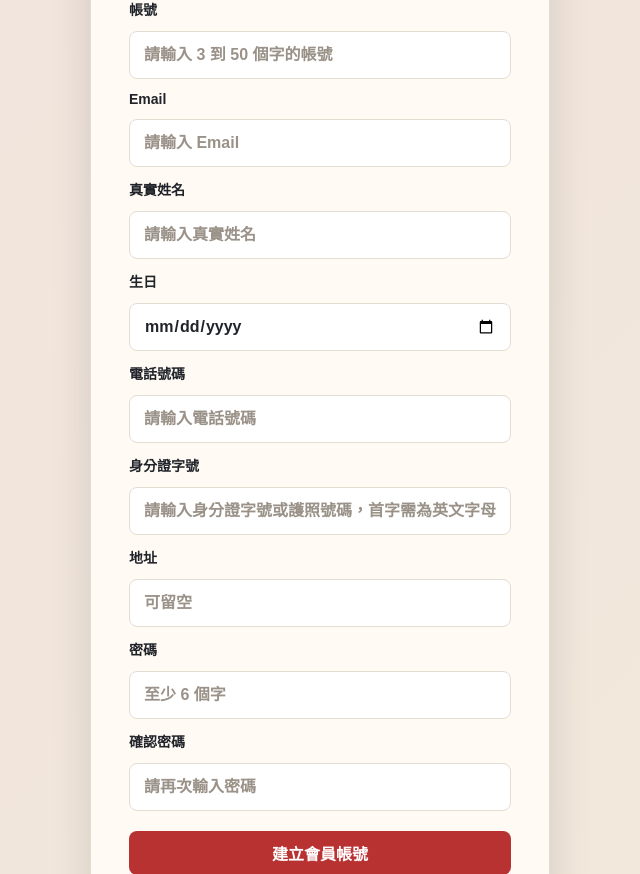
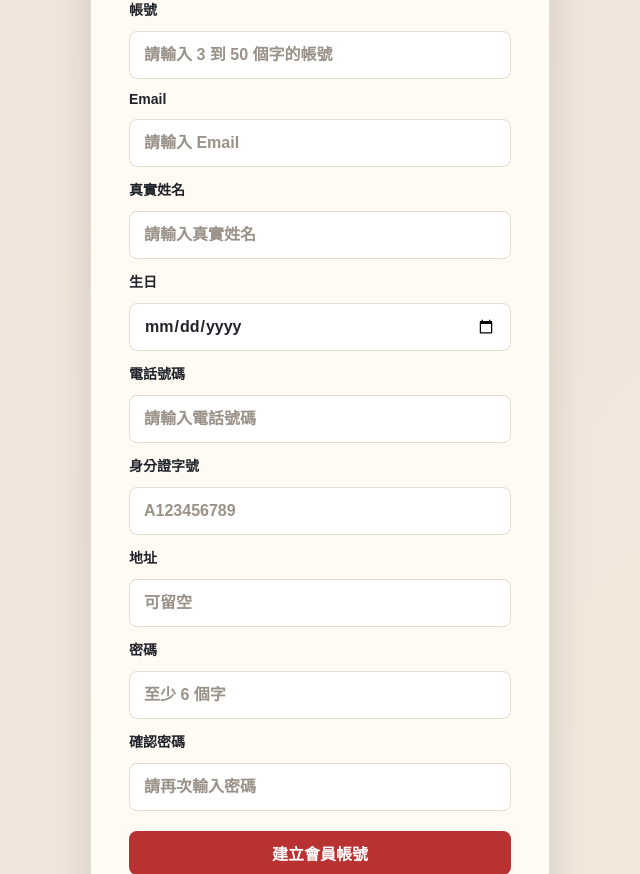
Before and after one commit to lwc-ed/concert_system, a PHP site: page /customer/register.php in a window 1280 px wide. Shown: the part 354-1228 px from the top of the page, without its empty margins (320-960 px from the left). Run offline with PHP 8.4, Linux system fonts and the light colour scheme.

Commit message:
建立身分證格式限制

```diff
--- a/customer/checkout.php
+++ b/customer/checkout.php
@@ -283,6 +283,8 @@ if ($pdo === null) {
                 $errors[] = '會員本人已在同一場次建立過票券，不能重複訂購。';
             } elseif (count($seatIds) === 2 && ($companionName === '' || $companionIdNumber === '')) {
                 $errors[] = '購買兩張票時，第二位訂購人需填寫真實姓名與身分證字號。';
+            } elseif (count($seatIds) === 2 && !preg_match('/^[A-Za-z][A-Za-z0-9]{9}$/', $companionIdNumber)) {
+                $errors[] = '第二位訂購人身分證字號首字必須為英文字母，且總長度為 10 個字。';
             } elseif (count($seatIds) === 2 && hash_equals(strtoupper((string) $customer['id_number']), $companionIdNumber)) {
                 $errors[] = '第二位訂購人不可與會員本人使用相同身分證字號。';
             } elseif (count($seatIds) === 2 && ticketHolderExistsForShow($pdo, $showId, $companionIdNumber)) {
@@ -538,7 +540,7 @@ $firstSeat = $selectedSeats[0] ?? null;
                                     </label>
                                     <label>
                                         <span>身分證字號</span>
-                                        <input form="checkout-order-form" type="text" name="companion_id_number" value="<?= h($companionIdNumber) ?>" placeholder="A123456789" required>
+                                        <input form="checkout-order-form" type="text" name="companion_id_number" value="<?= h($companionIdNumber) ?>" placeholder="A123456789" maxlength="10" pattern="[A-Za-z][A-Za-z0-9]{9}" title="首字元請輸入英文字母，總長度為 10 個字" required>
                                     </label>
                                 </div>
                                 <p class="checkout-note">第二位訂購人需填寫真實姓名與身分證字號，且同一場次不可重複建立票券。</p>
--- a/customer/register.php
+++ b/customer/register.php
@@ -45,10 +45,10 @@ if ($_SERVER['REQUEST_METHOD'] === 'POST') {
         $registerError = '生日不可填寫未來日期。';
     } elseif (textLength($phoneNum) > 20) {
         $registerError = '電話號碼不可超過 20 個字。';
-    } elseif (textLength($idNumber) > 20) {
-        $registerError = '身分證字號不可超過 20 個字。';
-    } elseif (!preg_match('/^[A-Za-z]/', $idNumber)) {
-        $registerError = '身分證字號首字必須為英文字母。';
+    } elseif (textLength($idNumber) !== 10) {
+        $registerError = '身分證字號必須為 10 個字。';
+    } elseif (!preg_match('/^[A-Za-z][A-Za-z0-9]{9}$/', $idNumber)) {
+        $registerError = '身分證字號首字必須為英文字母，且總長度為 10 個字。';
     } elseif (textLength($userAddress) > 255) {
         $registerError = '地址不可超過 255 個字。';
     } elseif (textLength($password) < 6) {
@@ -155,7 +155,7 @@ if ($_SERVER['REQUEST_METHOD'] === 'POST') {
                 <input id="phone_num" name="phone_num" type="tel" placeholder="請輸入電話號碼" autocomplete="tel" value="<?= h($_POST['phone_num'] ?? '') ?>" maxlength="20" required>
 
                 <label for="id_number">身分證字號</label>
-                <input id="id_number" name="id_number" type="text" placeholder="請輸入身分證字號或護照號碼，首字需為英文字母" value="<?= h($_POST['id_number'] ?? '') ?>" maxlength="20" pattern="[A-Za-z].*" title="第一個字元請輸入英文字母" required>
+                <input id="id_number" name="id_number" type="text" placeholder="A123456789" value="<?= h($_POST['id_number'] ?? '') ?>" maxlength="10" pattern="[A-Za-z][A-Za-z0-9]{9}" title="首字元請輸入英文字母，總長度為 10 個字" required>
 
                 <label for="user_address">地址</label>
                 <input id="user_address" name="user_address" type="text" placeholder="可留空" autocomplete="street-address" value="<?= h($_POST['user_address'] ?? '') ?>" maxlength="255">
```
